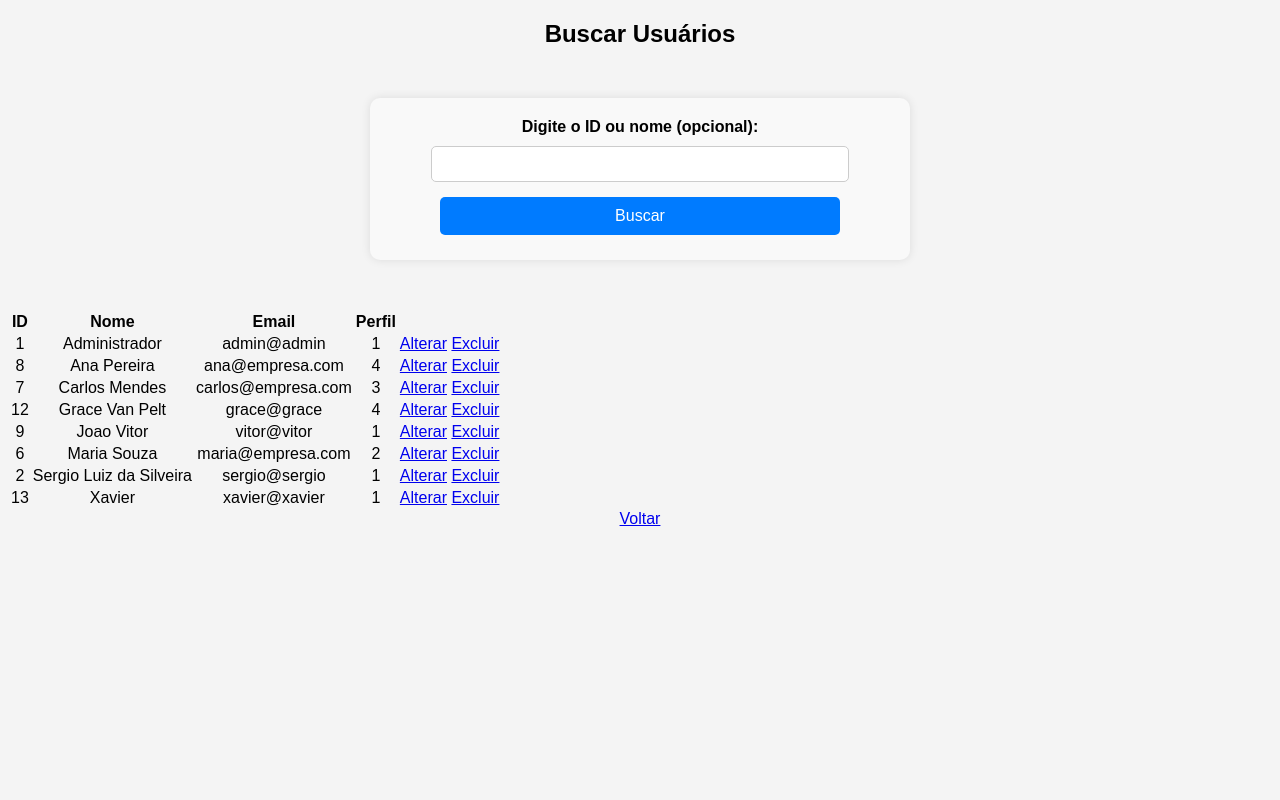
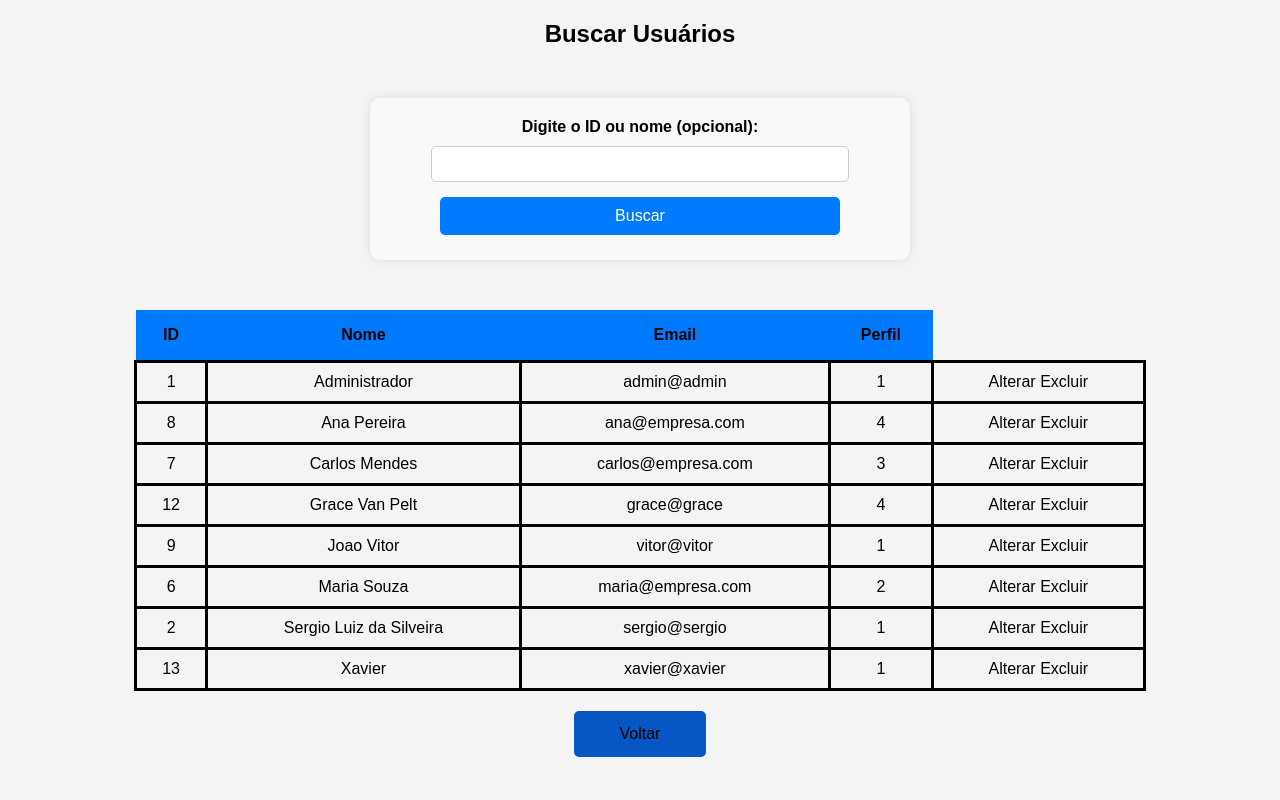
Before and after one commit to Marcozdrx/marcos_fernandes_prova, a PHP site: page /buscar_usuario.php in a window 1280 px wide. Run offline with PHP 8.4, Linux system fonts and the light colour scheme; a user stored in the database is signed in; data comes from the database, SQL or seed files in the repository.

Commit message:
estilizando as tabelas

```diff
--- a/alterar_usuario.php
+++ b/alterar_usuario.php
@@ -85,6 +85,8 @@
                 <button type="reset">Cancelar</button>
          </form>
         <?php endif; ?>
-        <a href="principal.php">Voltar</a>
+        <div class="voltar">
+    <a href="principal.php">Voltar</a>
+</div>
 </body>
 </html>
--- a/buscar_usuario.php
+++ b/buscar_usuario.php
@@ -69,6 +69,8 @@ $usuarios = $stmt->fetchAll(PDO::FETCH_ASSOC);
     <?php else: ?>
         <p>Nenhum usuário encontrado.</p>
     <?php endif; ?>
+    <div class="voltar">
     <a href="principal.php">Voltar</a>
+</div>
 </body>
 </html>
--- a/cadastro_usuario.php
+++ b/cadastro_usuario.php
@@ -59,7 +59,8 @@
         <button type="submit">Salvar</button>
         <button type="reset">Cancelar</button>
     </form>
-
+<div class="voltar">
     <a href="principal.php">Voltar</a>
+</div>
 </body>
 </html>
--- a/styles.css
+++ b/styles.css
@@ -168,3 +168,54 @@ button {
 button:hover {
     background-color: #0056b3; /* Azul mais escuro ao passar o mouse */
 }
+table {
+    border-collapse: collapse; /* junta as bordas */
+    width: 80%; /* largura da tabela */
+    margin: 20px auto; /* centraliza a tabela */
+    color: rgb(0, 0, 0); /* texto branco para contraste */
+    border-radius: 0px; /* cantos arredondados */
+    overflow: hidden; /* para o border-radius funcionar em tabela */
+    border-width: 3px;
+    border-color: #000000;
+}
+
+th, td {
+    padding: 10px;
+    border: 1px solid #555;
+    text-align: center;
+    border-width: 3px;
+    border-color: #000000;
+}
+
+th {
+    background-color:  #007bff;
+    height: 30px;
+    text-align: center;
+    border-width: 0px;
+}
+
+tr:hover {
+    background-color: #0056b3;
+    cursor: pointer;
+}
+a{
+    text-decoration: none;
+    color: #000000;
+}
+.voltar{
+    margin: auto;     /* garante que seja tratado como bloco inline */
+    width: 10%;               /* largura fixa (ou use a largura que quiser) */
+    height: 40px;               /* altura fixa */
+    line-height: 40px;          /* mesma altura para centralizar verticalmente */
+    text-align: center;         /* centraliza horizontalmente o texto */
+    background-color: #0656C4;  /* azul */
+    border: solid;               /* cor do texto branca */
+    border-color: #0656C4;
+    border-radius: 5px;
+    color: #f4f4f4;
+    transition: transform 0.3s ease;
+}
+.voltar:hover{
+    transform: scale(1.1);
+
+}
```
Also changed, not shown: excluir_usuario.php (+43 -4 lines).
